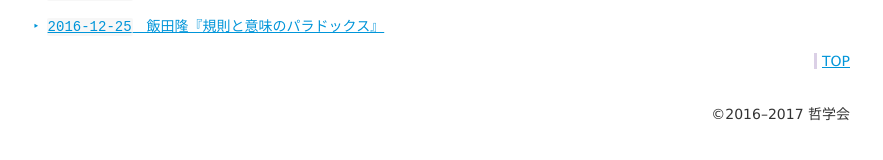
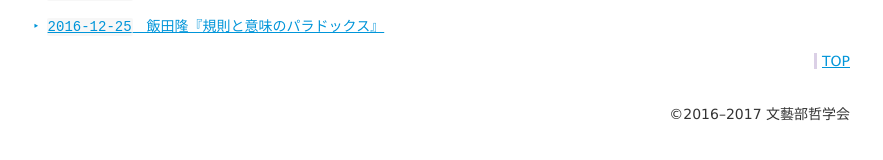
Before and after one commit to qdaibungei/philosophy, a Jekyll site: the page built from docs/index.md, in a window 1280 px wide. Shown: the part 507-667 px from the top of the page, without its empty margins (0-883 px from the left). Built offline with Jekyll 4.4.1, drawn with Linux system fonts in a browser that asks for light colours.

Commit message:
fix footer of index.md

```diff
--- a/docs/index.md
+++ b/docs/index.md
@@ -79,12 +79,7 @@ layout: index
 <!--================-->
 <!--　　フッター　　-->
 <!--================-->
-<div id="FOOTER">
-<h2>連絡先</h2>
-	<ul>
-		<li id="FOOTER01">©2016–2017 哲学会</li>
-	</ul>
-</div>
 
+{% include footer.html %}
 
 </div>
```
